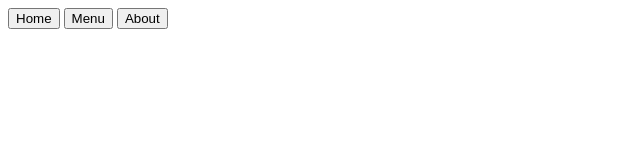
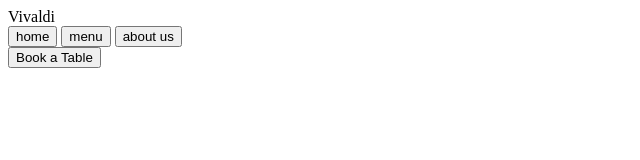
Before and after one commit to iysz18/Odin-Restaurant, a plain HTML site: page src/template.html in a window 1280 px wide. Shown: the whole page, without its empty margins (0-640 px from the left). Drawn offline with Linux system fonts and the light colour scheme.

Commit message:
Semantic elements added for the navbar.

```diff
--- a/src/template.html
+++ b/src/template.html
@@ -9,9 +9,13 @@
     <!-- header start -->
      <header>
         <nav>
-            <button>Home</button>
-            <button>Menu</button>
-            <button>About<z/button>
+            <div class="logo">Vivaldi</div>
+            <div>
+                <button>home</button>
+                <button>menu</button>
+                <button>about us<z/button>
+            </div>
+            <button>Book a Table</button>
         </nav>
      </header>
 
```
